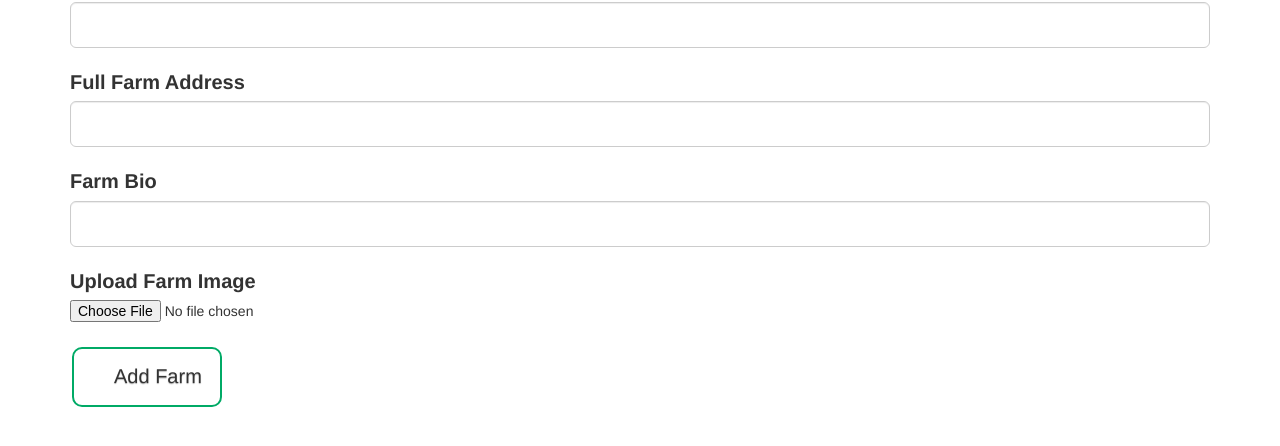
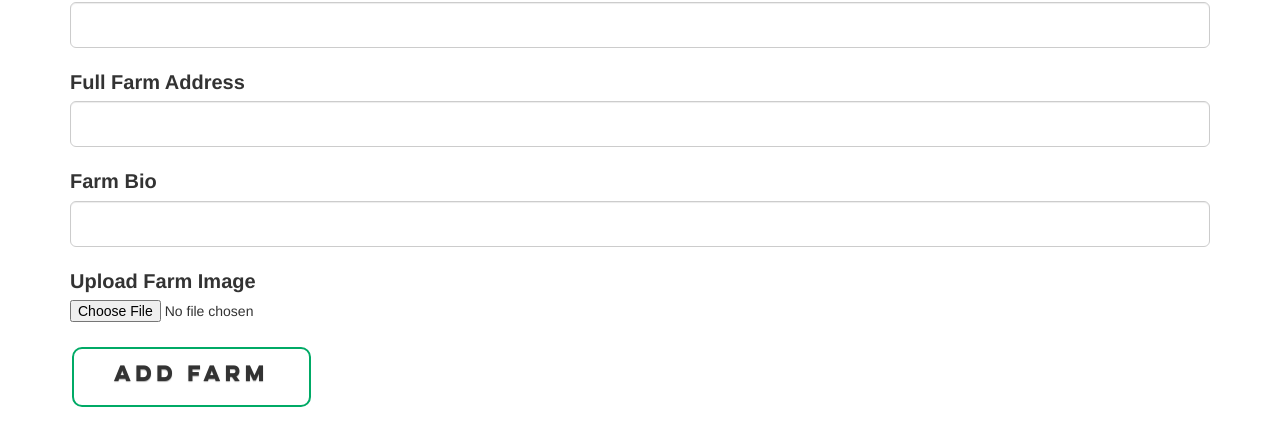
Before and after one commit to sealtheseasons/LotTracker, a website: page views/admin.html in a window 1280 px wide. Shown: the part 252-698 px from the top of the page. Drawn offline with nearby package versions, Linux system fonts and the light colour scheme; some packages are replaced by stand-ins of ours.

Commit message:
Update index.css

```diff
--- a/css/index.css
+++ b/css/index.css
@@ -1,6 +1,10 @@
-@font-face{
-  src:url(/fonts/LuloCleanOneBold.otf);
-  font-family:LuloCleanOneBold;
+@font-face {
+src: local('../views/LuloCleanOneBold.ttf'),url('../views/LuloCleanOneBold.ttf');
+font-family: LuloCleanOneBold;
+}
+@font-face {
+src: local('../views/Museo_Slab_100.otf'),url('../views/Museo_Slab_100.otf');
+font-family: Museo_Slab_100;
 }
 
 #googleMap {
@@ -55,7 +59,14 @@
 
   .heading {
     color: #136E33;
-    font-family:LuloCleanOneBold;
+    font-family: LuloCleanOneBold;
+  }
+  .subheading,.state_option,#farm_bio{
+font-family: Museo_Slab_100;
+  }
+  .large_button,.accordion-head,.mini_title{
+    font-family: LuloCleanOneBold;
+    width:auto;
   }
 
 
```
